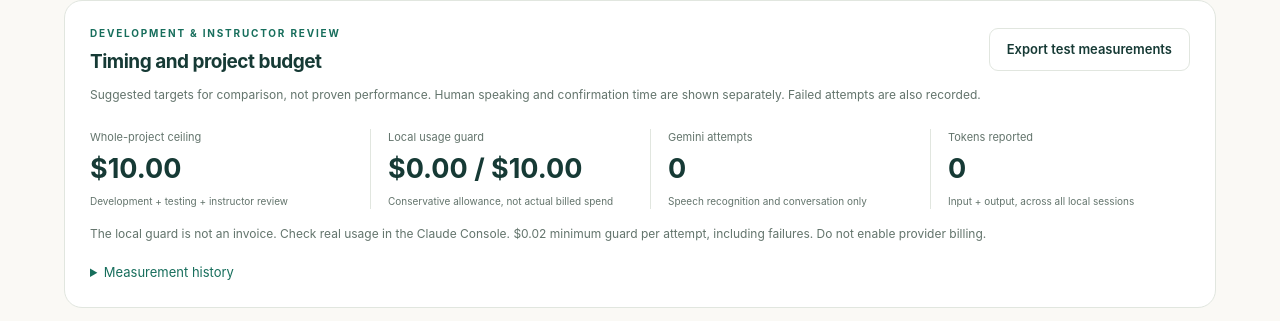
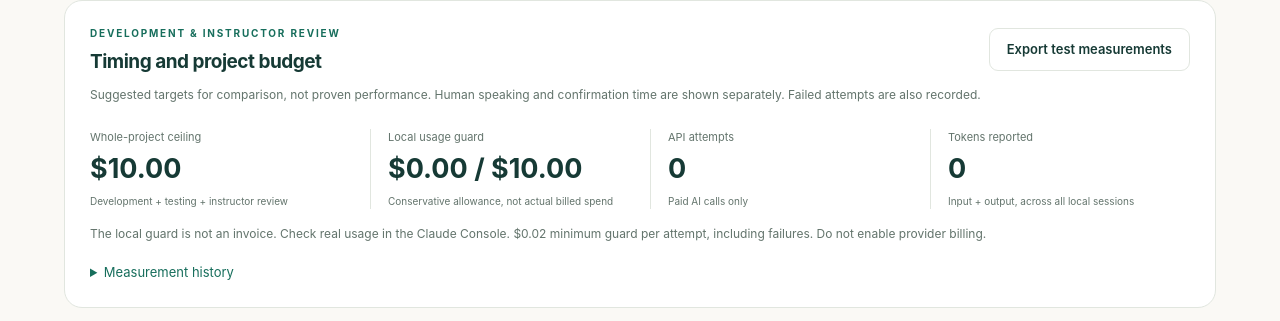
Before and after one commit to JustinHlink/speako, a Django app: page / in a window 1280 px wide. Shown: the part 1495-1816 px from the top of the page. Run offline with Django 5.2, Linux system fonts and the light colour scheme; data comes from the database, SQL or seed files in the repository; data that the repository does not hold is empty.

Commit message:
Show API attempts and the Claude Console in the budget panel

```diff
--- a/practice/templates/practice/index.html
+++ b/practice/templates/practice/index.html
@@ -55,8 +55,8 @@
     </div>
     <section class="test-panel"><div class="row"><div><p class="eyebrow">DEVELOPMENT & INSTRUCTOR REVIEW</p><h2>Timing and project budget</h2></div><button id="export" class="secondary">Export test measurements</button></div>
       <p class="quiet">Suggested targets for comparison, not proven performance. Human speaking and confirmation time are shown separately. Failed attempts are also recorded.</p>
-      <div class="budget-row"><div><span class="metric-label">Whole-project ceiling</span><strong>$10.00</strong><small>Development + testing + instructor review</small></div><div><span class="metric-label">Local usage guard</span><strong id="guard">$0.00</strong><small>Conservative allowance, not actual billed spend</small></div><div><span class="metric-label">Gemini attempts</span><strong id="attempts">0</strong><small>Speech recognition and conversation only</small></div><div><span class="metric-label">Tokens reported</span><strong id="tokens">0</strong><small>Input + output, across all local sessions</small></div></div>
-      <p id="billing-note" class="quiet">Actual provider spend must be checked in Google AI Studio. Free-tier mode never enables billing.</p>
+      <div class="budget-row"><div><span class="metric-label">Whole-project ceiling</span><strong>$10.00</strong><small>Development + testing + instructor review</small></div><div><span class="metric-label">Local usage guard</span><strong id="guard">$0.00</strong><small>Conservative allowance, not actual billed spend</small></div><div><span class="metric-label">API attempts</span><strong id="attempts">0</strong><small>Paid AI calls only</small></div><div><span class="metric-label">Tokens reported</span><strong id="tokens">0</strong><small>Input + output, across all local sessions</small></div></div>
+      <p id="billing-note" class="quiet">Check real spending in the Claude Console.</p>
       <details><summary>Measurement history</summary><div class="table-scroll"><table><thead><tr><th>Step</th><th>Actual</th><th>Suggested target</th><th>Result</th></tr></thead><tbody id="measurements"></tbody></table></div></details>
     </section>
     <footer>One fixed scenario · Signed-in learner practice · Summaries use this session's confirmed answers</footer>
```
